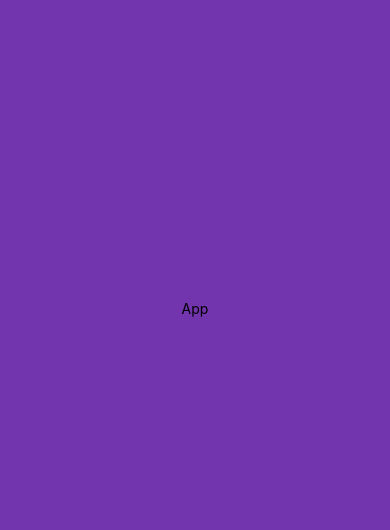
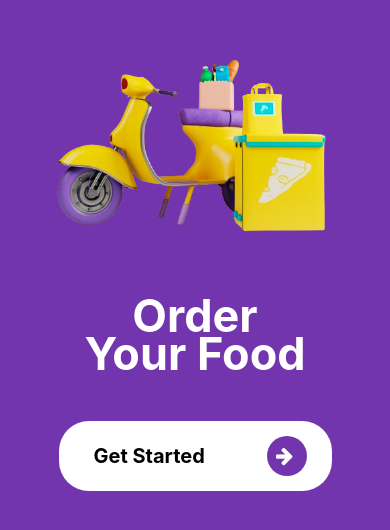
Before and after one commit to Turawa2/Chakwai, a React Native app: screen /WelcomePage in a window 390 px wide. Shown: the part 114-644 px from the top of the page. Built offline with nearby package versions, Linux system fonts and the light colour scheme.

Commit message:
WelcomePage commit

```diff
--- a/App.js
+++ b/App.js
@@ -1,20 +1,21 @@
-import { StatusBar } from 'expo-status-bar';
-import { StyleSheet, Text, View } from 'react-native';
+// App.js
+import React from 'react';
+import { NavigationContainer } from '@react-navigation/native';
+import { createStackNavigator } from '@react-navigation/stack';
+import Login from './Pages/Login';
+import WelcomePage from './Pages/WelcomePage';
 
-export default function App() {
+const Stack = createStackNavigator();
+
+const App = () => {
   return (
-    <View style={styles.container}>
-      <Text>App</Text>
-      <StatusBar style="auto" />
-    </View>
+    <NavigationContainer>
+      <Stack.Navigator initialRouteName="WelcomePage">
+        <Stack.Screen name="Login" component={Login} options={{ headerShown: false }} />
+        <Stack.Screen name="WelcomePage" component={WelcomePage} options={{ headerShown: false }} />
+      </Stack.Navigator>
+    </NavigationContainer>
   );
-}
+};
 
-const styles = StyleSheet.create({
-  container: {
-    flex: 1,
-    backgroundColor: '#7235ae',
-    alignItems: 'center',
-    justifyContent: 'center',
-  },
-});
+export default App;
--- /dev/null
+++ b/Pages/Login.js
@@ -0,0 +1,10 @@
+import { View, Text } from 'react-native'
+import React from 'react'
+
+export default function Login() {
+  return (
+    <View>
+      <Text>Login</Text>
+    </View>
+  )
+}
--- /dev/null
+++ b/Pages/WelcomePage.js
@@ -0,0 +1,66 @@
+import React from 'react';
+import { View, Text, StyleSheet, Image, TouchableOpacity } from 'react-native';
+import Icon from 'react-native-vector-icons/FontAwesome';
+import { useNavigation } from '@react-navigation/native';
+
+export default function WelcomePage() {
+  const navigation = useNavigation();
+
+  const handleButtonClick = () => {
+    navigation.navigate('Login');
+  };
+  return (
+    <View style={styles.container}>
+      <Image source={require('../assets/delivery-scooter.png')} style={styles.scooterImage} />
+      <View style={{marginTop: 40}} >
+        <Text style={{ color: "#fff", fontSize: 45, fontWeight: "700", textAlign: "center", lineHeight: 20 }}>Order</Text>
+        <Text style={{ color: "#fff", fontSize: 45, fontWeight: "700" }}>Your Food</Text>
+      </View>
+      <TouchableOpacity style={styles.button} onPress={handleButtonClick}>
+        <Text style={{ color: "black", fontSize: 20, fontWeight: "700", marginLeft: 20  }}>Get Started</Text>
+        <View style={styles.arrowContainer}>
+          <Icon name="arrow-right" size={20} color="#7235ae" style={styles.arrowIcon} />
+        </View>
+      </TouchableOpacity>
+    </View>
+  );
+}
+
+const styles = StyleSheet.create({
+  container: {
+    flex: 1,
+    width: "100%",
+    backgroundColor: "#7235ae",
+    alignItems: 'center',
+    overflow: 'hidden',
+  },
+  scooterImage: {
+    width: 280,
+    height: 280,
+    marginTop: 100,
+  },
+  button: {
+    backgroundColor: '#fff',
+    width: '70%',
+    marginTop: 40,
+    padding: 15,
+    borderRadius: 30,
+    flexDirection: 'row',
+    justifyContent: 'space-between',
+    alignItems: 'center',
+  },
+  arrowContainer: {
+    width: 40,
+    height: 40,
+    borderRadius: 20, // Make it a circle
+    backgroundColor: '#7235ae',
+    justifyContent: 'center',
+    alignItems: 'center',
+    marginRight: 10
+
+  },
+  arrowIcon: {
+    marginRight: 4,
+    color: "#fff"
+  },
+});
```
Also changed, not shown: package.json (+6 -3 lines), 1 other file (tests, documents, lock files or other folders).
